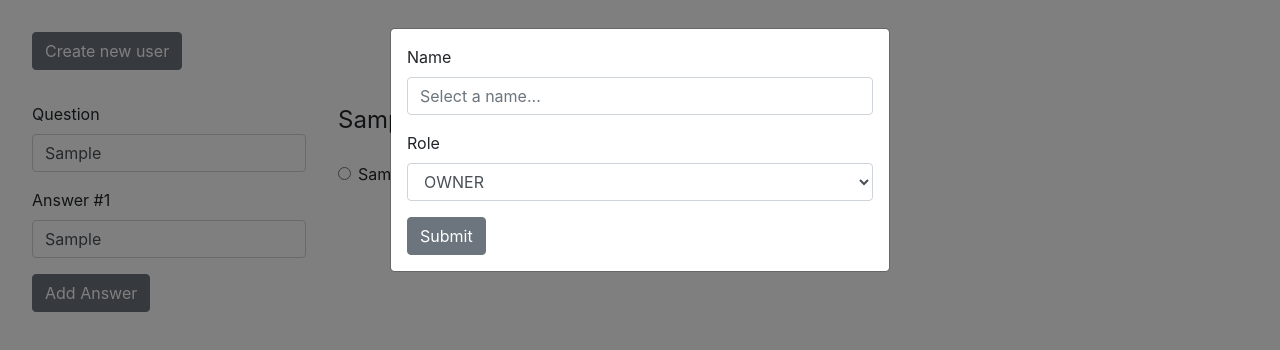
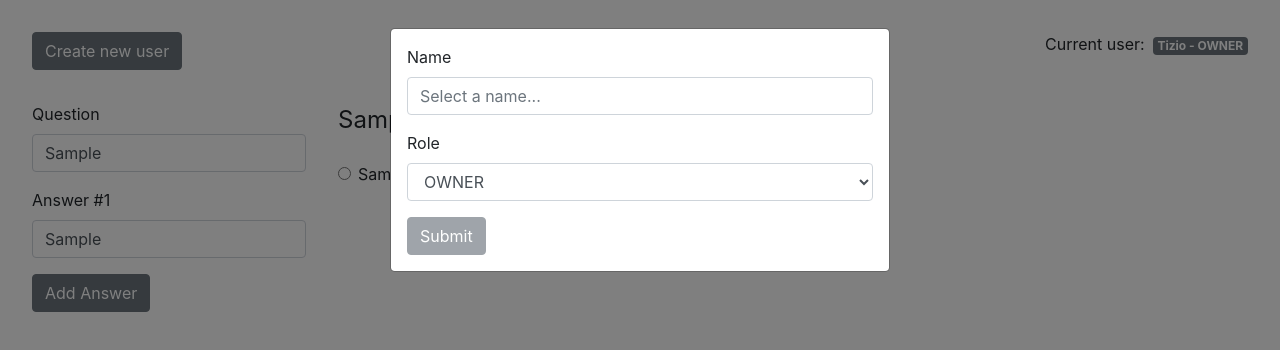
Before and after one commit to tommiii/just-another-pool-app, a React (Create React App) app: page / in a window 1280 px wide. Both pictures are taken after typing "Sample", "Sample" into the empty fields and a click on the button "Create new user". Shown: the top 350 px of the page. Built offline with nearby package versions, Linux system fonts and the light colour scheme.

Commit message:
user management, redux actions/reducer

```diff
--- a/package.json
+++ b/package.json
@@ -10,8 +10,10 @@
     "lodash": "^4.17.15",
     "react": "^16.12.0",
     "react-dom": "^16.12.0",
+    "react-redux": "^7.1.3",
     "react-scripts": "3.3.0",
-    "reactstrap": "^8.2.0"
+    "reactstrap": "^8.2.0",
+    "redux": "^4.0.4"
   },
   "scripts": {
     "start": "react-scripts start",
--- a/src/App.js
+++ b/src/App.js
@@ -1,15 +1,26 @@
-import React, { useState, useEffect } from 'react';
+import React, { useState } from 'react';
+import { connect } from 'react-redux';
 import PoolCreator from './components/PoolCreator';
 import AnswersSelector from './components/AnswersSelector';
 import UsersManagement from './components/UsersManagement';
+import {
+  setUserId,
+  addUser,
+} from './actions';
 
-const App = () => {
+const App = ({ poolApp, onChangeUser, onAddUser }) => {
   const [options, setOptions] = useState([]);
   const [label, setLabel] = useState(null);
+  const { users, selectedUserId } = poolApp;
 
   return (
     <div className="App p-3">
-      <UsersManagement />
+      <UsersManagement
+        onChangeUser={(newId) => { onChangeUser(newId); }}
+        onAddUser={(newUser => { onAddUser(newUser); })}
+        selectedUserId={selectedUserId}
+        users={users}
+      />
       <div className="d-flex justify-content-start">
         <PoolCreator onChange={({ question, answers }) => {
           setOptions(answers);
@@ -22,4 +33,18 @@ const App = () => {
   );
 };
 
-export default App;
+const mapStateToProps = (state) => ({
+  poolApp: state,
+});
+
+const mapDispatchToProps = dispatch => {
+  return {
+    onChangeUser: id => { dispatch(setUserId(id)); },
+    onAddUser: user => { dispatch(addUser(user)); },
+  };
+};
+
+export default connect(
+  mapStateToProps,
+  mapDispatchToProps
+)(App);
--- /dev/null
+++ b/src/actions/index.js
@@ -0,0 +1,18 @@
+import {
+  SET_USER_ID,
+  ADD_USER,
+} from '../constants';
+
+export const setUserId = (id) => {
+  return {
+    type: SET_USER_ID,
+    id,
+  };
+};
+
+export const addUser = (user) => {
+  return {
+    type: ADD_USER,
+    user,
+  };
+};
--- a/src/components/UsersManagement.js
+++ b/src/components/UsersManagement.js
@@ -1,7 +1,7 @@
-import React, { useState, useEffect } from 'react';
+import React, { useState } from 'react';
 import _ from 'lodash';
 import {
-  Button, Modal, Form, FormGroup, Label, Input,
+  Button, Modal, Form, FormGroup, Label, Input, Badge,
 } from 'reactstrap';
 
 const ROLES = {
@@ -11,40 +11,85 @@ const ROLES = {
 };
 
 
-const UsersManagement = ({ }) => {
+const UsersManagement = ({
+  users, selectedUserId, onChangeUser, onAddUser,
+}) => {
   const [createUserModal, setCreateUserModal] = useState(false);
+  const [newUser, setNewUser] = useState(null);
+  const changeUser = (newId) => { onChangeUser(newId); };
+  const addUser = () => {
+    const user = { ...newUser };
 
+    _.set(user, 'id', new Date().getTime());
+    if (!user.role) {
+      _.set(user, 'role', ROLES.OWNER);
+    }
+    onAddUser(user);
+    setCreateUserModal(false);
+  };
+
+  const selectedUser = _.find(users, ({ id }) => id === selectedUserId);
+  const { name: selectedUserName, role: selectedUserRole } = selectedUser;
   const toggleCreateUserModal = () => { setCreateUserModal(currentState => !currentState); };
+  const renderUsers = () => (
+    <FormGroup className="m-0">
+      <Input onChange={({ target: { value } }) => { const castToNumber = _.toNumber(value); changeUser(castToNumber); }} type="select" name="select" id="selectUser">
+        {_.map(users, ({ name, role, id }, index) => (
+          <option key={index} value={id}>
+            {name}
+            {' '}
+            -
+            {' '}
+            {role}
+          </option>
+        ))}
+      </Input>
+    </FormGroup>
+  );
 
   return (
     <div className="UsersManagement p-3">
+      <div className="d-flex justify-content-between">
         <Button onClick={toggleCreateUserModal}>Create new user</Button>
+        {renderUsers()}
+        <span>
+          Current user:
+          <Badge className="ml-2" color="secondary">
+            {' '}
+            {selectedUserName}
+            {' '}
+            -
+            {' '}
+            {selectedUserRole}
+          </Badge>
+        </span>
         <Modal isOpen={createUserModal} toggle={toggleCreateUserModal}>
           <div className="p-3">
             <Form>
               <FormGroup>
                 <Label for="name">Name</Label>
-              <Input type="text" name="name" id="name" placeholder="Select a name..." />
+                <Input onChange={({ target: { value } }) => { setNewUser(currentState => ({ ...currentState, name: value })); }} type="text" name="name" id="name" placeholder="Select a name..." />
               </FormGroup>
               <FormGroup>
                 <Label for="exampleSelect">Role</Label>
-              <Input type="select" name="role" id="role">
+                <Input onChange={({ target: { value } }) => { setNewUser(currentState => ({ ...currentState, role: value })); }} type="select" name="role" id="role">
                   <option>{ROLES.OWNER}</option>
                   <option>{ROLES.USER}</option>
                   <option>{ROLES.RESPONDENT}</option>
                 </Input>
               </FormGroup>
-            <Button>Submit</Button>
+              <Button disabled={!newUser || !newUser.name} onClick={addUser}>Submit</Button>
             </Form>
           </div>
         </Modal>
-
+      </div>
     </div>
   );
 };
 
 UsersManagement.defaultProps = {
-  onChange: () => { },
+  onChangeUser: () => { },
+  onAddUser: () => { },
   options: [],
 };
 
--- /dev/null
+++ b/src/constants/index.js
@@ -0,0 +1,2 @@
+export const SET_USER_ID = 'SET_USER_ID';
+export const ADD_USER = 'ADD_USER';
--- a/src/index.js
+++ b/src/index.js
@@ -1,13 +1,19 @@
 import React from 'react';
-import ReactDOM from 'react-dom';
-import './index.css';
+import { render } from 'react-dom';
+import { Provider } from 'react-redux';
+import { createStore } from 'redux';
+import poolApp from './reducers';
 import App from './App';
-import * as serviceWorker from './serviceWorker';
 import 'bootstrap/dist/css/bootstrap.min.css';
 
-ReactDOM.render(<App />, document.getElementById('root'));
+const store = createStore(
+  poolApp,
+  window.__REDUX_DEVTOOLS_EXTENSION__ && window.__REDUX_DEVTOOLS_EXTENSION__()
+);
 
-// If you want your app to work offline and load faster, you can change
-// unregister() to register() below. Note this comes with some pitfalls.
-// Learn more about service workers: https://bit.ly/CRA-PWA
-serviceWorker.unregister();
+render(
+  <Provider store={store}>
+    <App />
+  </Provider>,
+  document.getElementById('root')
+);
--- /dev/null
+++ b/src/reducers/index.js
@@ -0,0 +1,61 @@
+import {
+  SET_USER_ID,
+  ADD_USER,
+} from '../constants';
+
+const initialState = {
+  selectedUserId: 0,
+  users: [
+    {
+      name: 'Tizio',
+      role: 'OWNER',
+      id: 0,
+    },
+    {
+      name: 'Caio',
+      role: 'USER',
+      id: 1,
+    },
+    {
+      name: 'Semprogno',
+      role: 'RESPONDENT',
+      id: 2,
+    },
+  ],
+  pools: [
+    {
+      id: 0,
+      ownerId: 0,
+      question: 'What do you mean you\'ve never seen Blade Runner?',
+      options: [
+        'Sorry, I don\'t like movies, my life is miserable...',
+        'Hey man, your\'re quoting Alex Turner, I like that!',
+        'This conversation is going out of control...',
+      ],
+      answersPerUser: [
+        { user: 1, answer: 2 },
+      ],
+    },
+  ],
+};
+
+
+const poolApp = (state = initialState, action) => {
+  switch (action.type) {
+    case SET_USER_ID:
+      return {
+        ...state,
+        selectedUserId: action.id,
+      };
+    case ADD_USER:
+      return {
+        ...state,
+        users: [...state.users, action.user],
+
+      };
+    default:
+      return state;
+  }
+};
+
+export default poolApp;
```
Also changed, not shown: 1 other file (tests, documents, lock files or other folders). Lines whose indentation alone changed are shown as unchanged.
